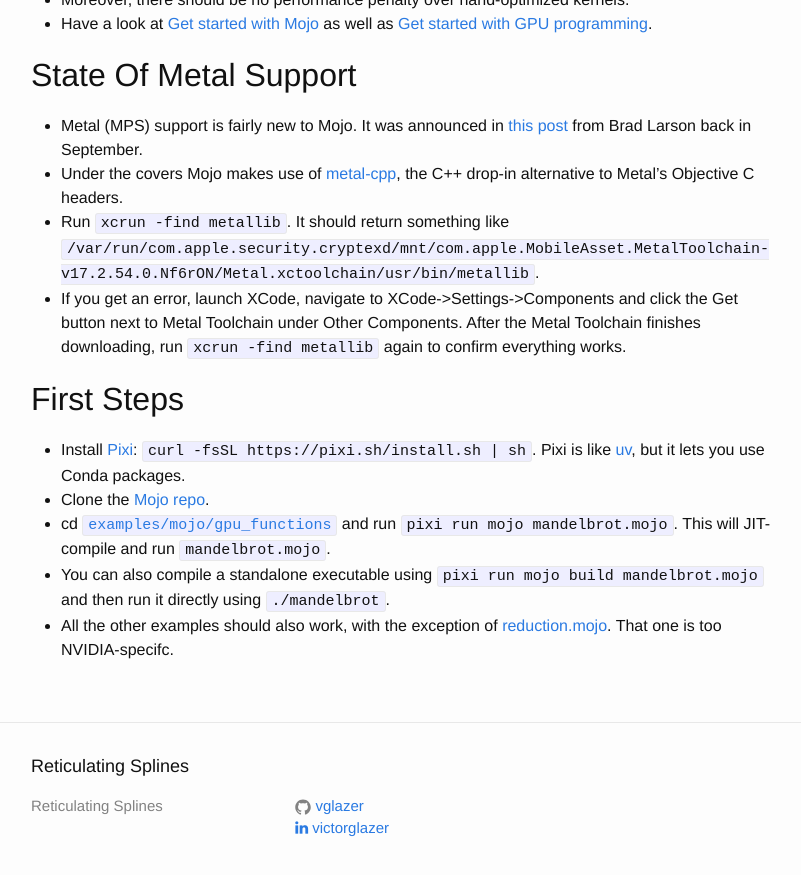
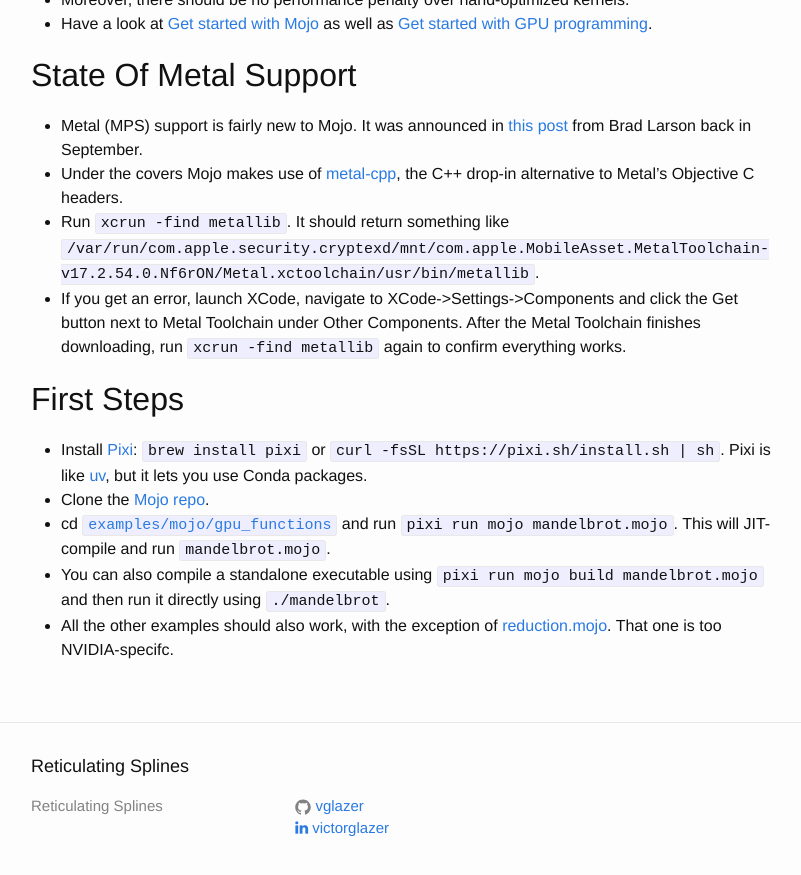
Before and after one commit to vglazer/vglazer.github.io, a Jekyll site: the page built from _posts/2025-11-15-mojo-first-steps.md, in a window 1280 px wide and 900 px high, scrolled down 710 px. Shown: the top 875 px of the window, without its empty margins (239-1040 px from the left). Built offline with Jekyll 4.4.1, drawn with Linux system fonts in a browser that asks for light colours; nearby versions of some CDN libraries.

Commit message:
Updated Pixi install instructions

```diff
--- a/_posts/2025-11-15-mojo-first-steps.md
+++ b/_posts/2025-11-15-mojo-first-steps.md
@@ -25,7 +25,7 @@ categories: Metal Mojo MPS ROCm Triton Python GPUs
 
 ## First Steps
 
-* Install [Pixi](https://github.com/prefix-dev/pixi): `curl -fsSL https://pixi.sh/install.sh | sh`. Pixi is like [uv](https://docs.astral.sh/uv/), but it lets you use Conda packages.
+* Install [Pixi](https://github.com/prefix-dev/pixi): `brew install pixi` or `curl -fsSL https://pixi.sh/install.sh | sh`. Pixi is like [uv](https://docs.astral.sh/uv/), but it lets you use Conda packages.
 * Clone the [Mojo repo](https://github.com/modular/modular/).
 * cd [`examples/mojo/gpu_functions`](https://github.com/modular/modular/tree/main/examples/mojo/gpu-functions) and run `pixi run mojo mandelbrot.mojo`. This will JIT-compile and run `mandelbrot.mojo`.
 * You can also compile a standalone executable using `pixi run mojo build mandelbrot.mojo` and then run it directly using `./mandelbrot`.
```
